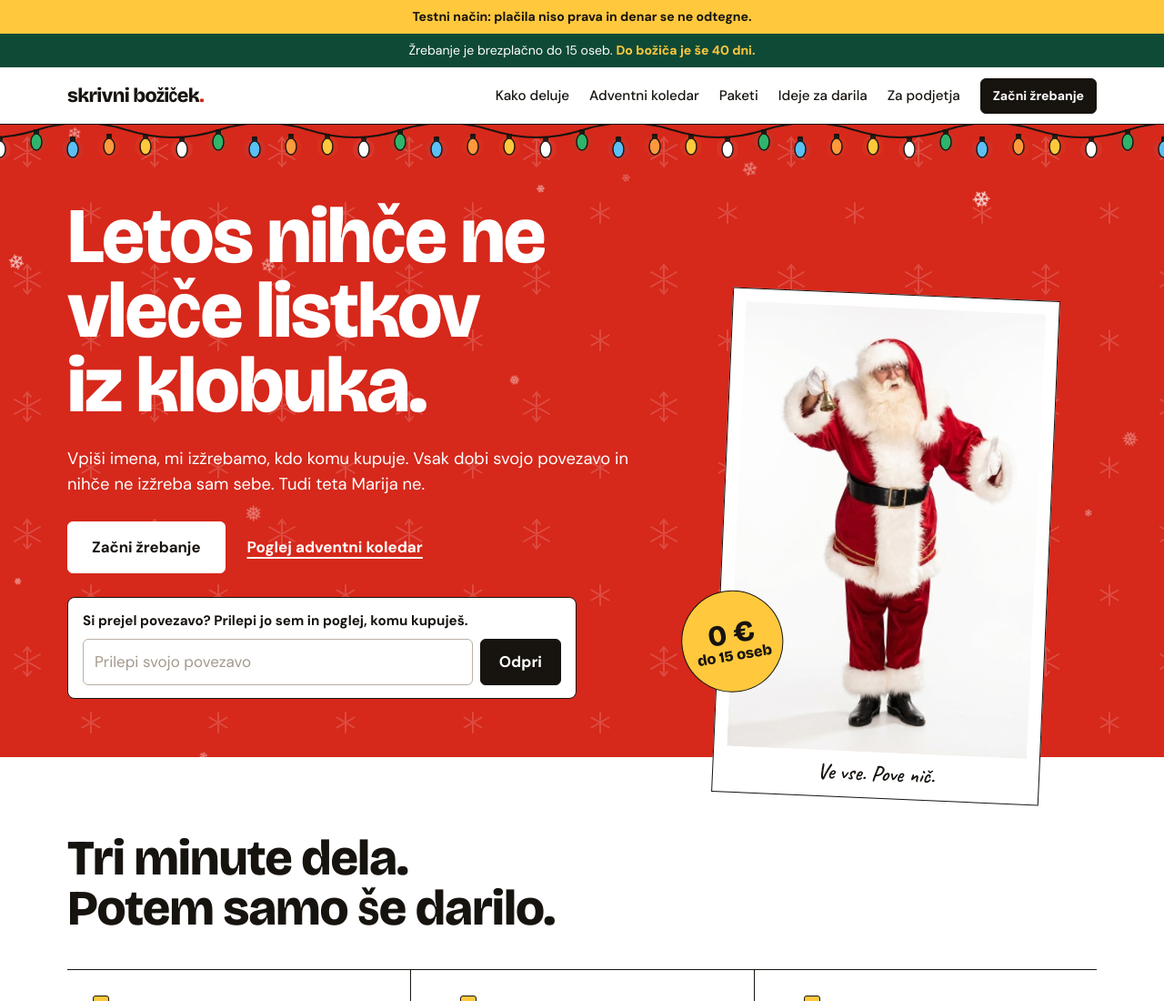
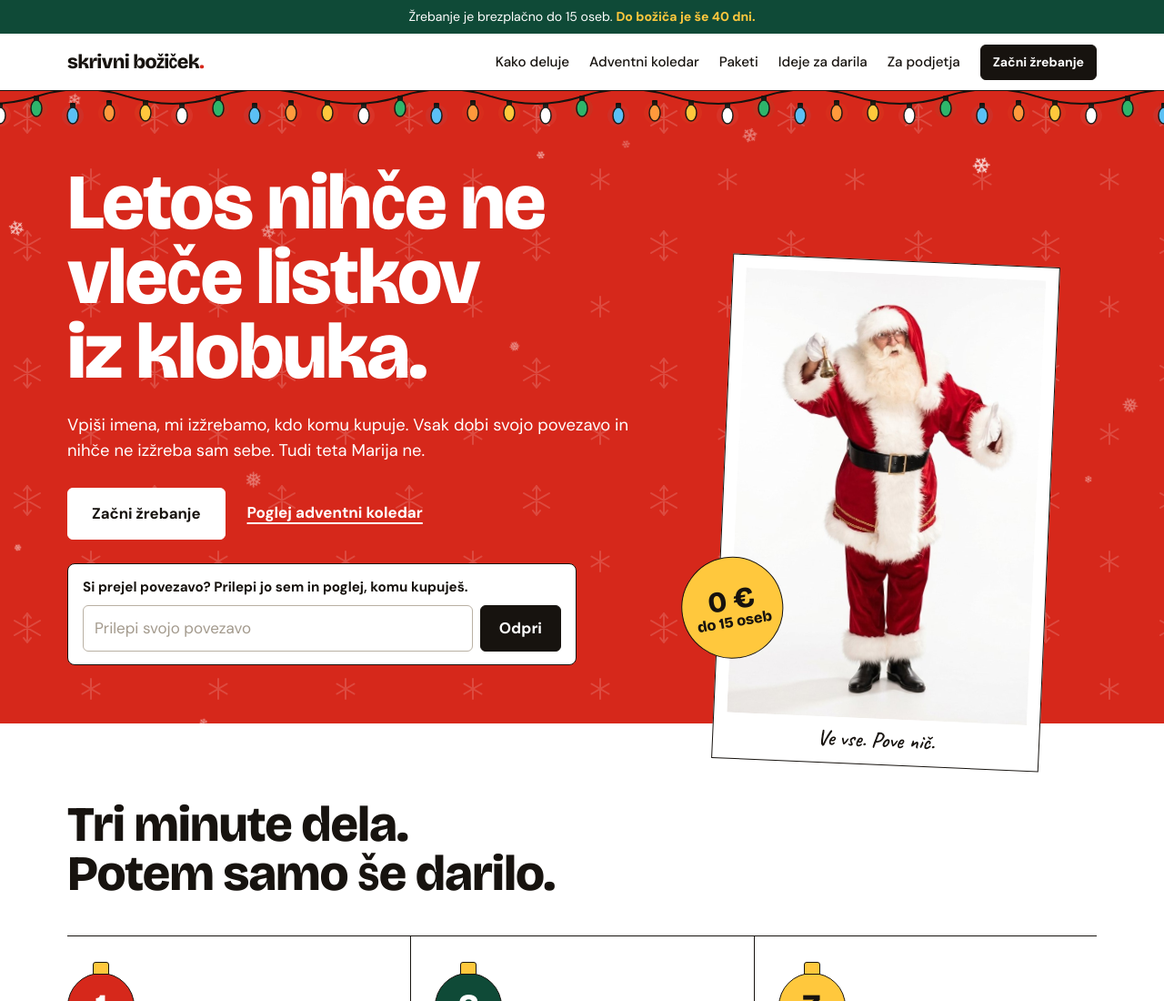
Before and after one commit to zjurac/skrivni-bozicek, a plain HTML site: page index.html in a window 1280 px wide. Shown: the top 1100 px of the page at 91% size. Drawn offline with nearby package versions, Linux system fonts and the light colour scheme.

Commit message:
Ziva placila privzeto, test prek ?test
Co-Authored-By: Claude Opus 5 <noreply@anthropic.com>
Claude-Session: https://claude.ai/code/session_018HM1bSu3H5jUUD93U8TThv

```diff
--- a/index.html
+++ b/index.html
@@ -779,7 +779,7 @@ const PAY_LINKS = {
   live:{premium:"https://buy.stripe.com/eVq4gAgyS5yGbOZdHm3Je06",plus:"https://buy.stripe.com/3cIeVebey9OWaKV6eU3Je07"}
 };
 const QS = new URLSearchParams(location.search);
-const PAY_MODE = QS.has("live") ? "live" : "test";
+const PAY_MODE = QS.has("test") ? "test" : "live";   // ?test = testna placila
 const SANTA_PHOTO = "santa.jpg";       // npr. "santa.jpg", ko je fotografija dodana
 const $ = id => document.getElementById(id);
 const reduce = matchMedia("(prefers-reduced-motion: reduce)").matches;
```
